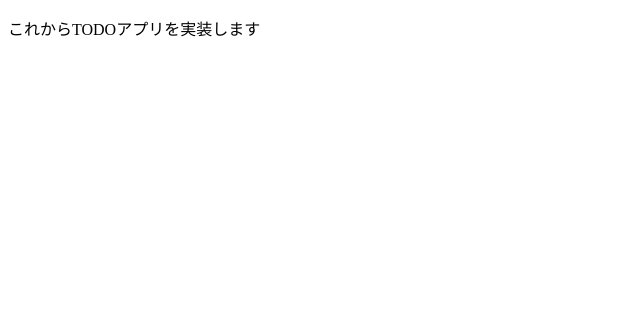
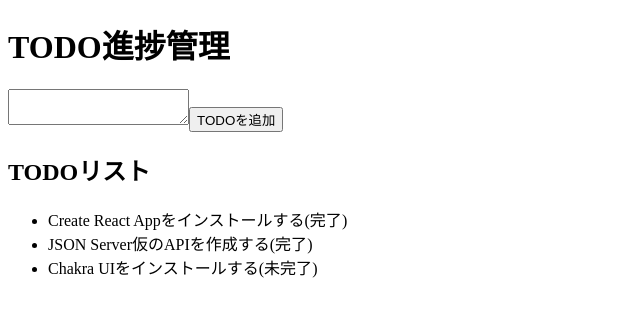
Before and after one commit to cannnny/todoapp, a React (Create React App) app: page / in a window 1280 px wide. Shown: the top 316 px of the page, without its empty margins (0-640 px from the left). Built offline with nearby package versions, Linux system fonts and the light colour scheme; data requests are answered from the project's data file.

Commit message:
モックサーバからTODOを取得して表示

```diff
--- a/src/components/App.js
+++ b/src/components/App.js
@@ -1,7 +1,51 @@
 // コンポーネントなどをまとめる
+import React, { useState, useEffect } from "react";
+
+// モックサーバとの通信のためaxiosをimport
+import axios from "axios";
+
+// ローカルに準備したモックサーバのURL
+const todoDataUrl = "http://localhost:3100/todos";
 
 function App() {
-  return <p>これからTODOアプリを実装します</p>;
+  // todoListは現在のTODOの状態、初期値に空配列をセット
+  const [todoList, setTodoList] = useState([]);
+
+  // useEffectでコンポーネントのマウント後に処理を実行
+  // async、awaitにより非同期処理
+  useEffect(() => {
+    const fetchData = async () => {
+      // getは外部から情報を取得
+      // getの引数にURLを入れると、URLに対してGETリクエストを送信する
+      // リクエスト後に戻ってくる値は全てresponseに保存
+      const response = await axios.get(todoDataUrl);
+
+      // 戻された値に対してuseStateを利用
+      setTodoList(response.data);
+    };
+    fetchData();
+  }, []);
+
+  console.log("TODOリスト:", todoList);
+
+  return (
+    <>
+      <h1>TODO進捗管理</h1>
+      <textarea />
+      <button>TODOを追加</button>
+
+      <h2>TODOリスト</h2>
+      <ul>
+        {todoList.map((todo) => {
+          return (
+            <li key={todo.id}>
+              {todo.content}({todo.done ? "完了" : "未完了"})
+            </li>
+          );
+        })}
+      </ul>
+    </>
+  );
 }
 
 export default App;
```
